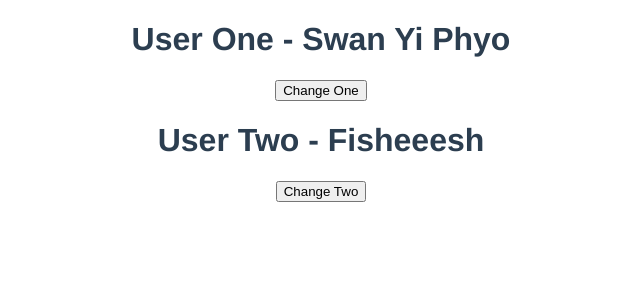
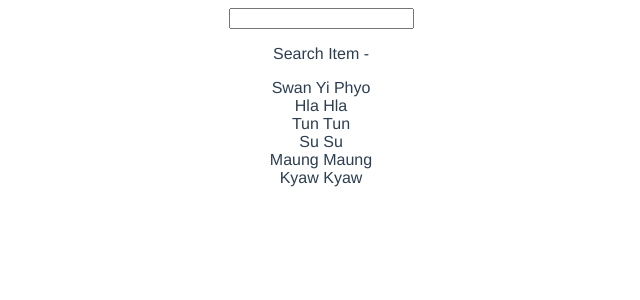
Before and after one commit to fisheeesh/Composition-Api, a Vue app: page / in a window 1280 px wide. Shown: the top 300 px of the page, without its empty margins (319-959 px from the left). Built offline with nearby package versions, Linux system fonts and the light colour scheme.

Commit message:
computed property

```diff
--- a/src/views/HomeView.vue
+++ b/src/views/HomeView.vue
@@ -1,48 +1,39 @@
 <template>
   <div class="home">
-    <!-- <h1>Person One</h1>
-    <p>{{ personOne.name }} - {{ personOne.age }}</p>
-    <button @click="changeOne">Change One</button>
-
-    <h1>Person Two</h1>
-    <p>{{ personTwo.name }} - {{ personTwo.age }}</p>
-    <button @click="changeTwo">Change Two</button> -->
-
-    <h1>User One - {{ userOne }}</h1>
-    <button @click="changeOne">Change One</button>
-    <h1>User Two - {{ userTwo }}</h1>
-    <button @click="changeTwo">Change Two</button>
+    <!-- <h1>{{ name }}</h1> -->
+    <input type="text" v-model="search">
+    <p>Search Item - {{ search }}</p>
+    <div v-for="name in filteredNames" :key="name">
+      {{ name }}
+    </div>
   </div>
 </template>
 
 <script>
-import { reactive, ref } from 'vue';
+import { computed, ref } from 'vue';
+
 export default {
   setup() {
-    // let personOne = ref({
-    //   name: 'John',
-    //   age: 25
+    // let name = computed(() => {
+    //   return "Swan Yi Phyo"
     // })
+    let search = ref('')
+    let names = ref([
+      'Swan Yi Phyo',
+      'Hla Hla',
+      'Tun Tun',
+      'Su Su',
+      'Maung Maung',
+      'Kyaw Kyaw'
+    ])
 
-    // let personTwo = reactive({
-    //   name: "Jane",
-    //   age: 26
-    // })
-    // // console.log(personTwo)
-    // // console.log(personOne)
-
-    // let changeOne = () => personOne.value.name = "Swan Yi Phyo"
-    // let changeTwo = () => personTwo.name = "Fisheeesh"
-
-    let userOne = ref("Swan Yi Phyo")
-    let userTwo = reactive("Fisheeesh")
-
-    let changeOne = () => userOne.value = "John"
-    //this will not work cuz reactive can not be worked with primitive values
-    let changeTwo = () => userTwo = "Jane"
+    //computed property has to return
+    let filteredNames = computed(()=>{
+      return names.value.filter(name => name.includes(search.value))
+    })
 
 
-    return { userOne, userTwo, changeOne, changeTwo }
+    return { names, search, filteredNames }
   }
 }
 </script>
```
